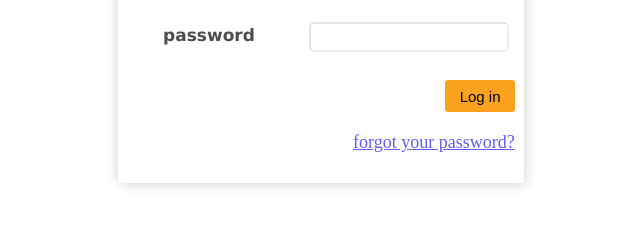
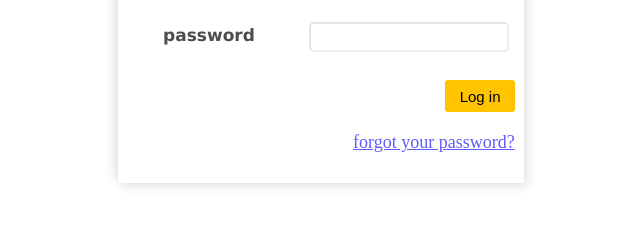
Before and after one commit to LaurentTech/SAKAI-CLONE, a plain HTML site: page HTML/index.html in a window 1280 px wide. Shown: the part 322-548 px from the top of the page, without its empty margins (319-959 px from the left). Drawn offline with Linux system fonts and the light colour scheme; files that its build step writes are made by us from their sources; files whose address does not match are found by name.

Commit message:
Changed the color of the button for the login page

```diff
--- a/CSS/index.css
+++ b/CSS/index.css
@@ -83,7 +83,7 @@ button {
   height: 32px;
   margin-bottom: 20px;
   left: 92px;
-  background-color: rgb(250, 162, 29);
+  background-color: #ffc300;
   border: none;
   border-radius: 3px;
   font-size: 15px;
```
